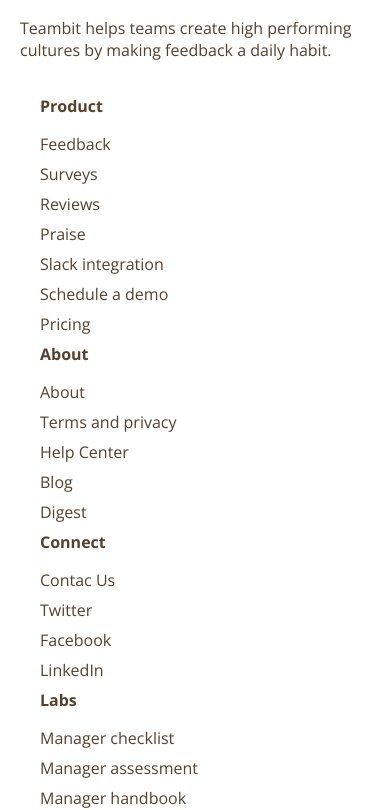
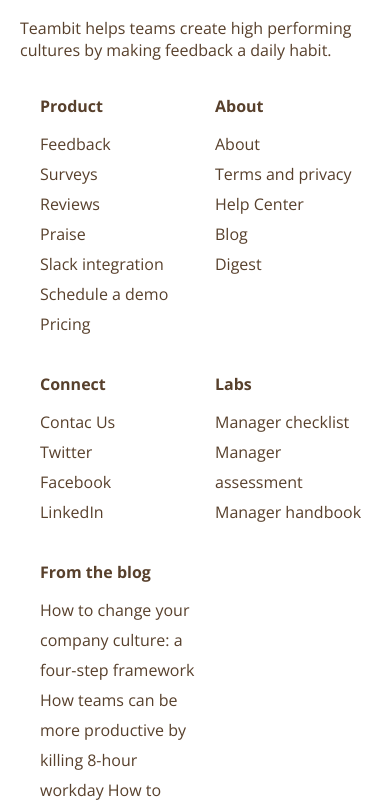
Before and after one commit to CarmineVitale/node-sass-teambit, a website: page index.html in a window 390 px wide. Shown: the part 9471-10281 px from the top of the page. Drawn offline with nearby package versions, Linux system fonts and the light colour scheme.

Commit message:
Footer responsive

```diff
--- a/index.html
+++ b/index.html
@@ -195,6 +195,7 @@
                     <img src="dist/img/logo-small.svg" alt="">
                     <p>Teambit helps teams create high performing cultures by making feedback a daily habit.</p>
                 </div>
+                <div class="footer-list">
                     <div class="footer-menu">
                         <ul>
                             <li>Product</li>
@@ -244,6 +245,8 @@
                         </ul>
                     </div>
                 </div>
+
+            </div>
         </footer>
 
 
--- a/src/scss/partials/_footer.scss
+++ b/src/scss/partials/_footer.scss
@@ -10,10 +10,11 @@
             margin-right: 10px;
         }
     }
+    .footer-list {
+        display: flex;
         .footer-menu {
             width: 200px;
             ul {
-            //width: 150px;
                 list-style: none;
                 margin-left: 20px;
                 li:first-child {
@@ -21,11 +22,12 @@
                     margin-bottom: 8px;
                 }
                 li {
-                //margin-bottom: 14px;
                     line-height: 30px;
                 }
             }
         }
+    }
+
 
 }
 
@@ -45,6 +47,15 @@
             .footer-menu {
 
             }
+            .footer-list {
+                display: flex;
+                max-width: 100%;
+                flex-wrap: wrap;
+                .footer-menu {
+                    flex-basis: 50%;
+                    margin-bottom: 30px;
                 }
             }
         }
+    }
+}
```
Also changed, not shown: dist/css/style.css. Lines whose indentation alone changed are shown as unchanged.
